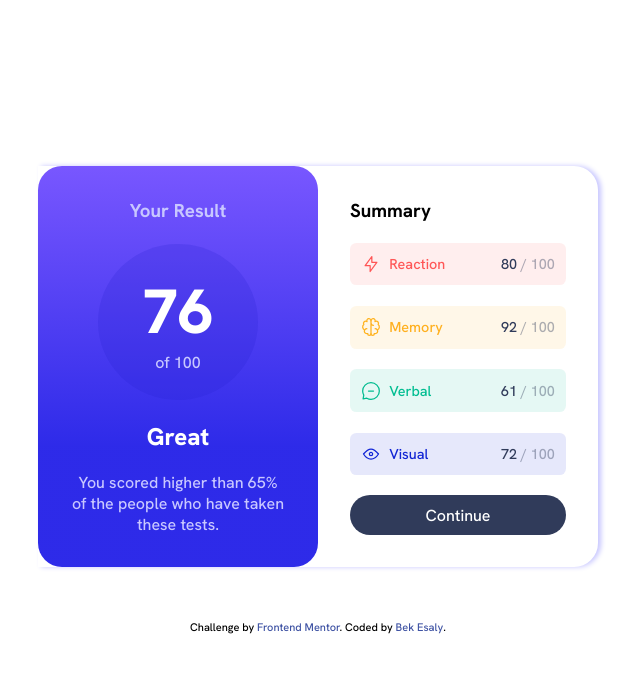
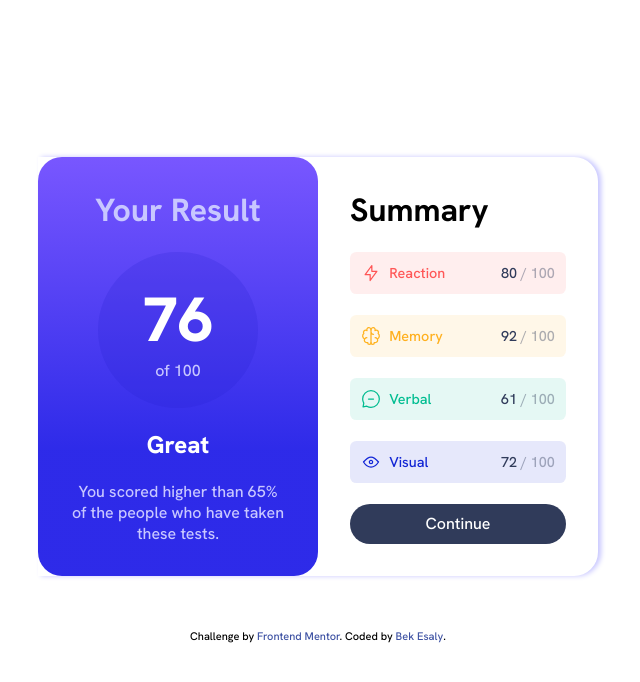
Before and after one commit to BekEsaly/results-summary-component-main, a plain HTML site: page index.html in a window 1280 px wide. Shown: the whole page, without its empty margins (322-962 px from the left). Drawn offline with Linux system fonts and the light colour scheme.

Commit message:
Update index.html

```diff
--- a/index.html
+++ b/index.html
@@ -19,7 +19,7 @@
 <body>
   <main class="main">
     <div class="main--results">
-      <h3>Your Result</h3>
+      <h1>Your Result</h1>
       <div>
         <span>76</span>
         <p class="score">of 100</p>
@@ -30,7 +30,7 @@
     </div>
 
     <div class="main--summary">
-     <h3>Summary</h3>
+     <h1>Summary</h1>
 
       <ul>
           <li id="one">
```
